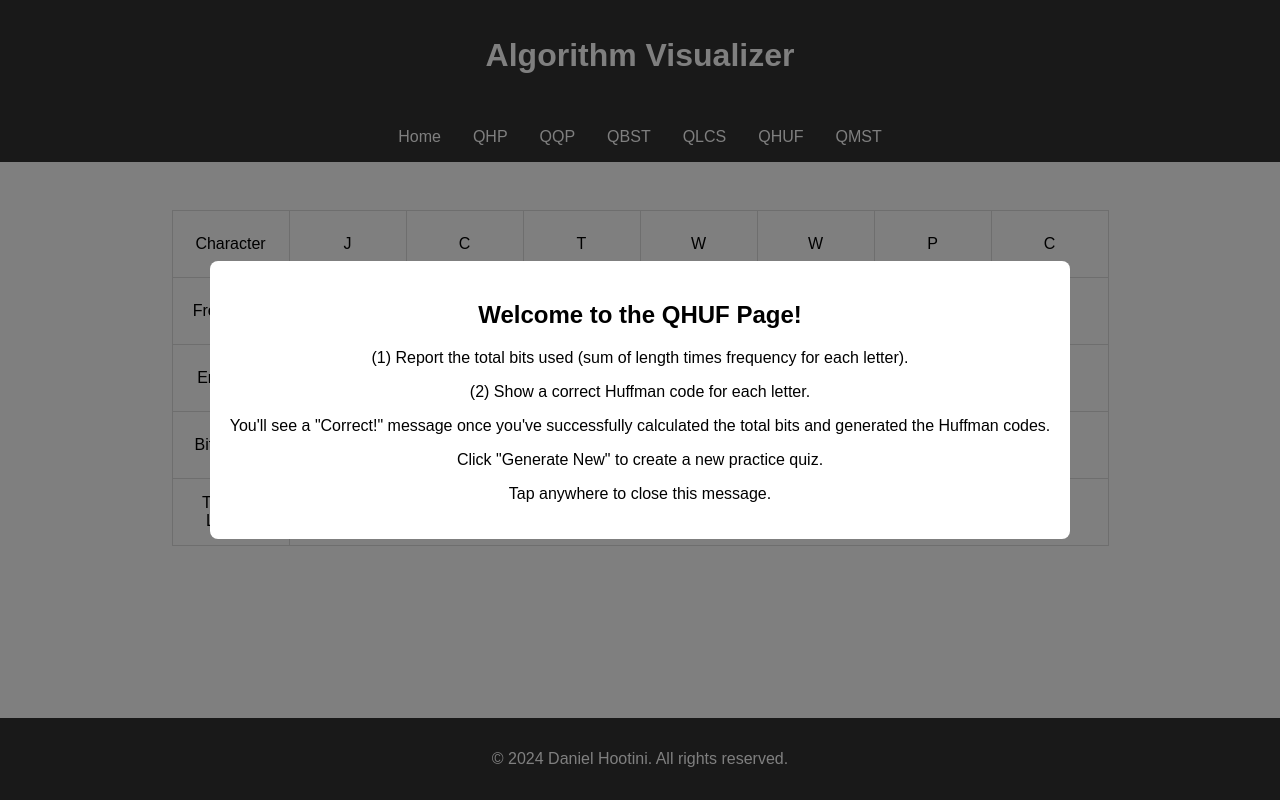
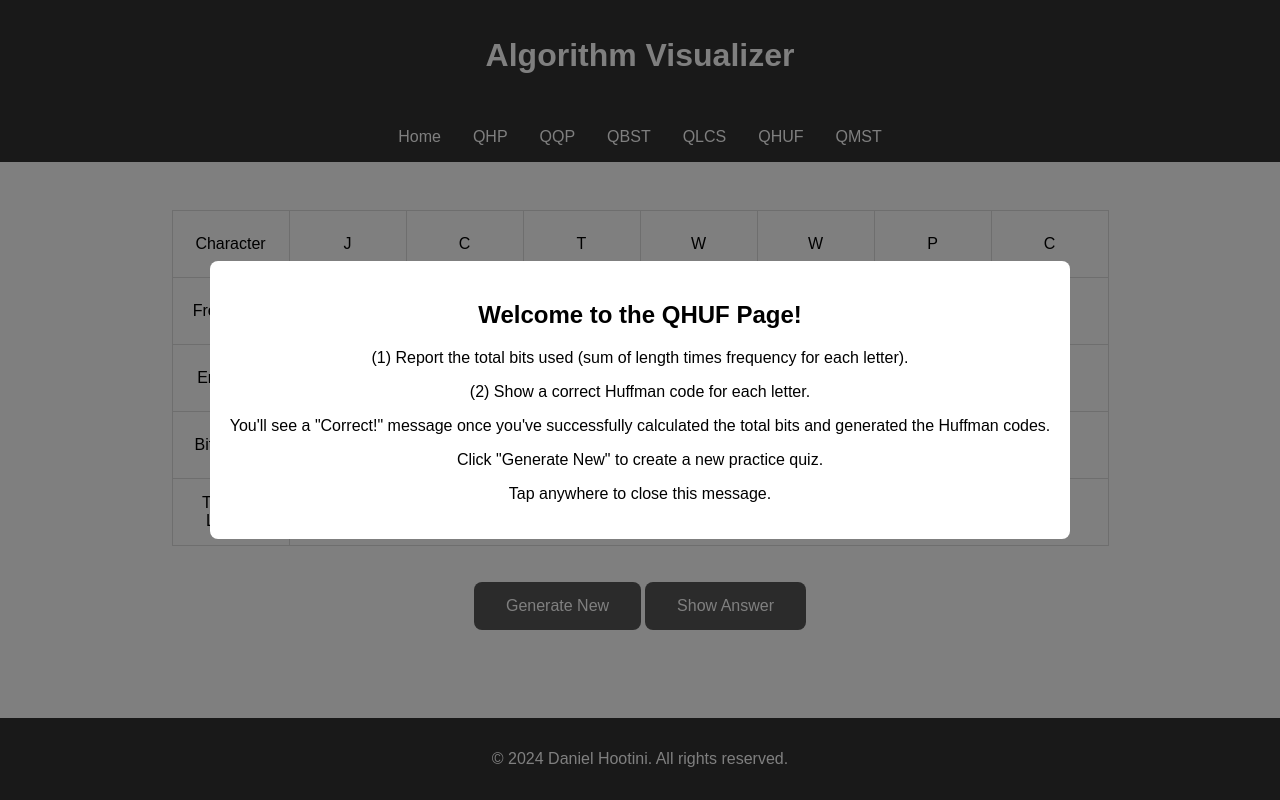
Before and after one commit to DanielH987/algorithm-visualizer, a React (Create React App) app: page /qhuf in a window 1280 px wide. Built offline with nearby package versions, Linux system fonts and the light colour scheme.

Commit message:
refactor: Update Qhuf page to include "Show Answer" button

```diff
--- a/src/pages/Qhuf.js
+++ b/src/pages/Qhuf.js
@@ -29,6 +29,7 @@ const Qhuf = () => {
   const [encodingInputs, setEncodingInputs] = useState(Array(7).fill(''));
   const [bitLengthInputs, setBitLengthInputs] = useState(Array(7).fill(''));
   const [totalBitLength, setTotalBitLength] = useState('');
+  const [showAnswer, setShowAnswer] = useState(false);
 
   const regenerate = () => {
     setRandomCharacters(generateRandomCharacters());
@@ -36,6 +37,7 @@ const Qhuf = () => {
     setEncodingInputs(Array(7).fill(''));
     setBitLengthInputs(Array(7).fill(''));
     setTotalBitLength('');
+    setShowAnswer(false);
   };
 
   const handleEncodingChange = (index, value) => {
@@ -60,6 +62,10 @@ const Qhuf = () => {
     }
   };
 
+  const toggleAnswer = () => {
+    setShowAnswer(!showAnswer);
+  };
+
   return (
     <div>
       <Huffman
@@ -71,10 +77,12 @@ const Qhuf = () => {
         onEncodingChange={handleEncodingChange}
         onBitLengthChange={handleBitLengthChange}
         onTotalBitLengthChange={handleTotalBitLengthChange}
-        children={
-          <button className='styled-button' onClick={regenerate}>Generate New</button>
-        }
+        showAnswer={showAnswer}
       />
+      <div className='styled-container'>
+        <button className='styled-button' onClick={regenerate}>Generate New</button>
+        <button className='styled-button' onClick={toggleAnswer}>Show Answer</button>
+      </div>
       <Modal isOpen={isModalOpen} onClose={handleCloseModal}>
         <h2>Welcome to the QHUF Page!</h2>
         <p>(1) Report the total bits used (sum of length times frequency for each letter).</p>
```
